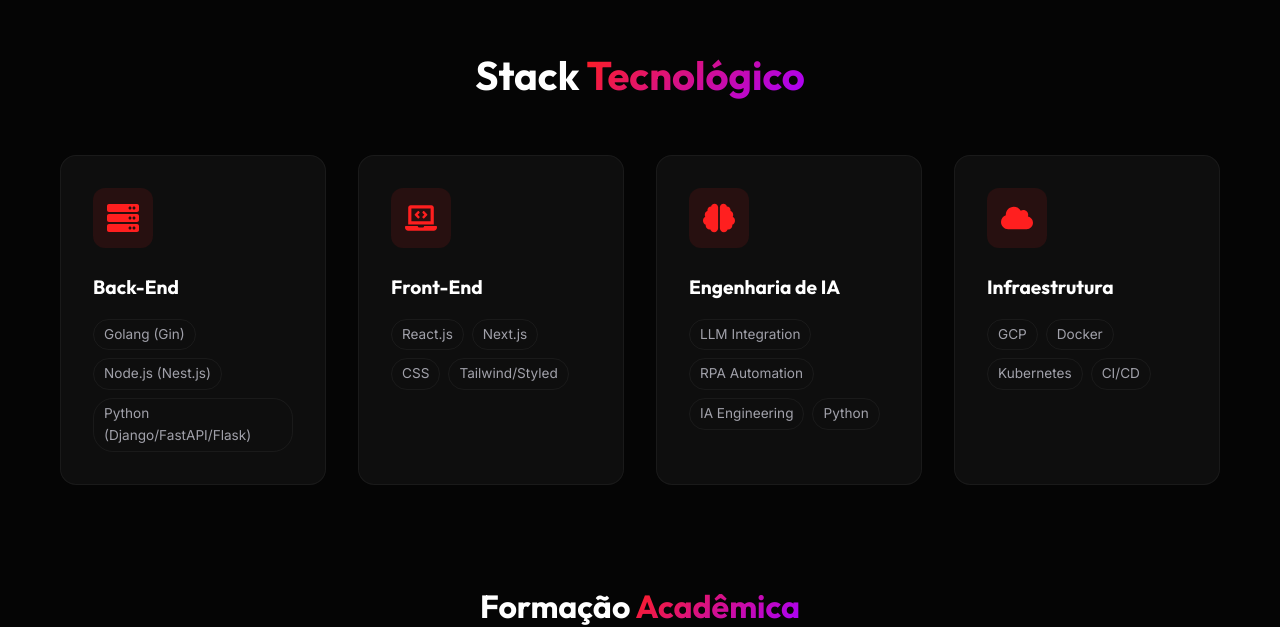
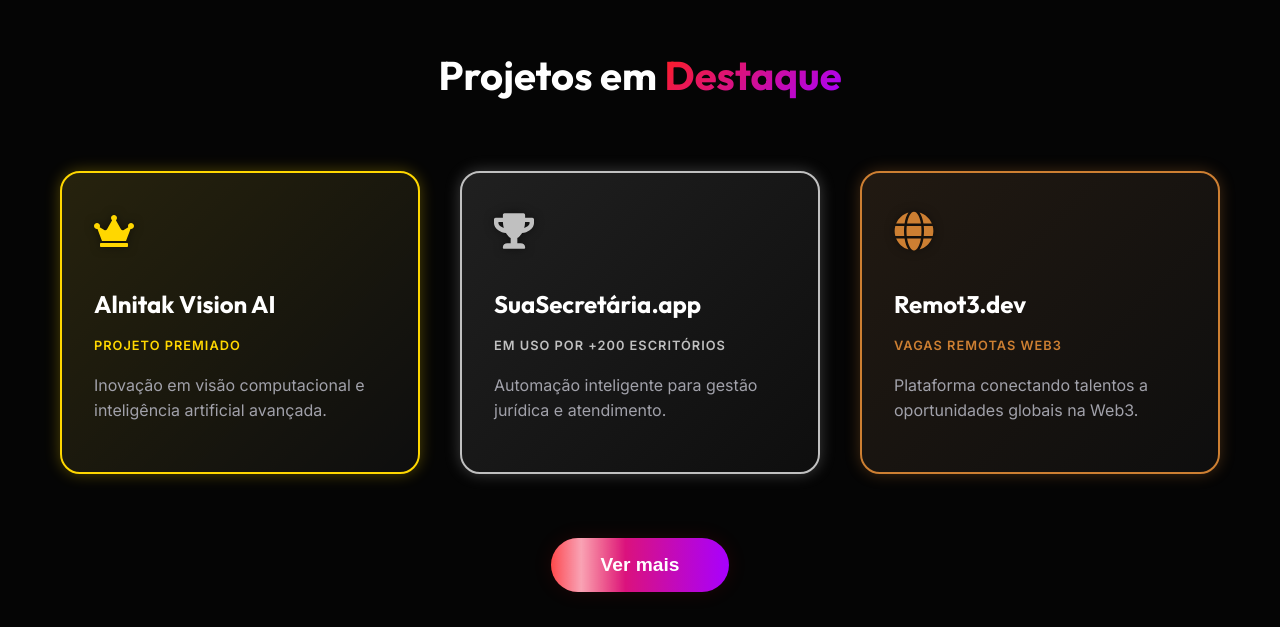
Before and after one commit to Fabimhso/FabianoFullStack.dev-Website, a React (Vite) app: page / in a window 1280 px wide. Shown: the part 857-1484 px from the top of the page. Built offline with nearby package versions, Linux system fonts and the light colour scheme.

Commit message:
seção projetos adicionada

```diff
--- a/src/App.jsx
+++ b/src/App.jsx
@@ -2,6 +2,7 @@
 import Navbar from './components/Navbar'
 import Hero from './components/Hero'
 import About from './components/About'
+import Projects from './components/Projects'
 import Experience from './components/Experience'
 import Contact from './components/Contact'
 
@@ -16,6 +17,7 @@
             </div>
 
             <Hero />
+            <Projects />
             <About />
             <Experience />
             <Contact />
--- a/src/components/Hero.jsx
+++ b/src/components/Hero.jsx
@@ -12,7 +12,7 @@
                     transition={{ duration: 0.8 }}
                 >
                     <h1 style={{ fontSize: 'clamp(3rem, 8vw, 6rem)', lineHeight: 1.1, marginBottom: '1.5rem', fontWeight: 700 }}>
-                        Construindo <span className="gradient-text">Inteligência</span><br />
+                        Construindo <span className="gradient-text">Qualidade</span><br />
                         em <span className="gradient-text">Software</span>.
                     </h1>
 
@@ -42,13 +42,13 @@
                         </motion.a>
 
                         <div style={{ display: 'flex', gap: '1.5rem', fontSize: '1.5rem', marginLeft: '1rem' }}>
-                            <motion.a whileHover={{ y: -3, color: 'var(--primary)' }} href="https://github.com" target="_blank" style={{ color: 'var(--text-main)', transition: 'color 0.3s' }}><FaGithub /></motion.a>
-                            <motion.a whileHover={{ y: -3, color: 'var(--primary)' }} href="https://linkedin.com" target="_blank" style={{ color: 'var(--text-main)', transition: 'color 0.3s' }}><FaLinkedin /></motion.a>
+                            <motion.a whileHover={{ y: -3, color: 'var(--primary)' }} href="https://github.com/Fabimhso" target="_blank" style={{ color: 'var(--text-main)', transition: 'color 0.3s' }}><FaGithub /></motion.a>
+                            <motion.a whileHover={{ y: -3, color: 'var(--primary)' }} href="https://www.linkedin.com/in/fabianooliveiraoficial" target="_blank" style={{ color: 'var(--text-main)', transition: 'color 0.3s' }}><FaLinkedin /></motion.a>
                         </div>
                     </div>
                 </motion.div>
-            </div>
-        </section>
+            </div >
+        </section >
     );
 };
 
--- /dev/null
+++ b/src/components/Projects.jsx
@@ -0,0 +1,173 @@
+import React from 'react';
+import { motion } from 'framer-motion';
+import { FaCrown, FaTrophy, FaGlobe } from 'react-icons/fa';
+
+const projects = [
+    {
+        title: "Alnitak Vision AI",
+        subtitle: "Projeto Premiado",
+        tier: "gold",
+        icon: <FaCrown />,
+        desc: "Inovação em visão computacional e inteligência artificial avançada.",
+        link: "#"
+    },
+    {
+        title: "SuaSecretária.app",
+        subtitle: "Em uso por +200 escritórios",
+        tier: "silver",
+        icon: <FaTrophy />,
+        desc: "Automação inteligente para gestão jurídica e atendimento.",
+        link: "#"
+    },
+    {
+        title: "Remot3.dev",
+        subtitle: "Vagas remotas web3",
+        tier: "bronze",
+        icon: <FaGlobe />,
+        desc: "Plataforma conectando talentos a oportunidades globais na Web3.",
+        link: "#"
+    }
+];
+
+const getTierStyles = (tier) => {
+    switch (tier) {
+        case 'gold':
+            return {
+                border: '2px solid #FFD700',
+                boxShadow: '0 0 15px rgba(255, 215, 0, 0.3)',
+                color: '#FFD700',
+                gradient: 'linear-gradient(135deg, rgba(255, 215, 0, 0.1) 0%, transparent 100%)'
+            };
+        case 'silver':
+            return {
+                border: '2px solid #C0C0C0',
+                boxShadow: '0 0 15px rgba(192, 192, 192, 0.3)',
+                color: '#C0C0C0',
+                gradient: 'linear-gradient(135deg, rgba(192, 192, 192, 0.1) 0%, transparent 100%)'
+            };
+        case 'bronze':
+            return {
+                border: '2px solid #CD7F32',
+                boxShadow: '0 0 15px rgba(205, 127, 50, 0.3)',
+                color: '#CD7F32',
+                gradient: 'linear-gradient(135deg, rgba(205, 127, 50, 0.1) 0%, transparent 100%)'
+            };
+        default:
+            return {};
+    }
+};
+
+const Projects = () => {
+    return (
+        <section id="projetos" className="section-padding" style={{ paddingBottom: '100px', paddingTop: '100px' }}>
+            <h2 style={{ fontSize: '2.5rem', marginBottom: '4rem', textAlign: 'center' }}>
+                Projetos em <span className="gradient-text">Destaque</span>
+            </h2>
+
+            <div style={{
+                display: 'grid',
+                gridTemplateColumns: 'repeat(auto-fit, minmax(300px, 1fr))',
+                gap: '2.5rem',
+                marginBottom: '4rem'
+            }}>
+                {projects.map((project, i) => {
+                    const style = getTierStyles(project.tier);
+                    return (
+                        <motion.div
+                            key={i}
+                            whileHover={{ y: -10, scale: 1.02 }}
+                            initial={{ opacity: 0, y: 30 }}
+                            whileInView={{ opacity: 1, y: 0 }}
+                            viewport={{ once: true }}
+                            transition={{ delay: i * 0.1 }}
+                            style={{
+                                background: 'var(--bg-card)',
+                                borderRadius: '20px',
+                                border: style.border,
+                                boxShadow: style.boxShadow,
+                                padding: '2rem',
+                                position: 'relative',
+                                overflow: 'hidden',
+                                display: 'flex',
+                                flexDirection: 'column',
+                                justifyContent: 'space-between'
+                            }}
+                        >
+                            <div style={{
+                                position: 'absolute', top: 0, left: 0, width: '100%', height: '100%',
+                                background: style.gradient, zIndex: 0, pointerEvents: 'none'
+                            }} />
+
+                            <div style={{ zIndex: 1 }}>
+                                <div style={{
+                                    fontSize: '2.5rem',
+                                    color: style.color,
+                                    marginBottom: '1rem',
+                                    filter: 'drop-shadow(0 0 5px rgba(0,0,0,0.5))'
+                                }}>
+                                    {project.icon}
+                                </div>
+
+                                <h3 style={{ fontSize: '1.5rem', marginBottom: '0.5rem' }}>{project.title}</h3>
+                                <p style={{
+                                    color: style.color,
+                                    fontWeight: 600,
+                                    textTransform: 'uppercase',
+                                    letterSpacing: '1px',
+                                    fontSize: '0.8rem',
+                                    marginBottom: '1rem'
+                                }}>
+                                    {project.subtitle}
+                                </p>
+                                <p style={{ color: 'var(--text-muted)', fontSize: '1rem', lineHeight: '1.6' }}>
+                                    {project.desc}
+                                </p>
+                            </div>
+                        </motion.div>
+                    );
+                })}
+            </div>
+
+            <div style={{ textAlign: 'center' }}>
+                <motion.button
+                    whileHover={{ scale: 1.05, boxShadow: '0 0 30px var(--primary-dim)' }}
+                    whileTap={{ scale: 0.95 }}
+                    style={{
+                        position: 'relative',
+                        background: 'linear-gradient(90deg, var(--primary) 0%, var(--secondary) 100%)',
+                        color: 'white',
+                        border: 'none',
+                        padding: '16px 50px',
+                        fontSize: '1.2rem',
+                        fontWeight: 'bold',
+                        borderRadius: '50px',
+                        cursor: 'pointer',
+                        overflow: 'hidden',
+                        boxShadow: '0 0 20px var(--primary-dim)'
+                    }}
+                >
+                    <span style={{ position: 'relative', zIndex: 2 }}>Ver mais</span>
+
+                    {/* Shine Effect */}
+                    <motion.div
+                        animate={{ x: ['-100%', '200%'] }}
+                        transition={{ repeat: Infinity, duration: 2, ease: "linear", repeatDelay: 1 }}
+                        style={{
+                            position: 'absolute',
+                            top: 0,
+                            left: 0,
+                            width: '50%',
+                            height: '100%',
+                            background: 'linear-gradient(90deg, transparent, rgba(255,255,255,0.6), transparent)',
+                            transform: 'skewX(-20deg)',
+                            zIndex: 1
+                        }}
+                    />
+                </motion.button>
+            </div>
+
+        </section>
+    );
+};
+
+export default Projects;
```
Also changed, not shown: 3 other files (tests, documents, lock files or other folders).
